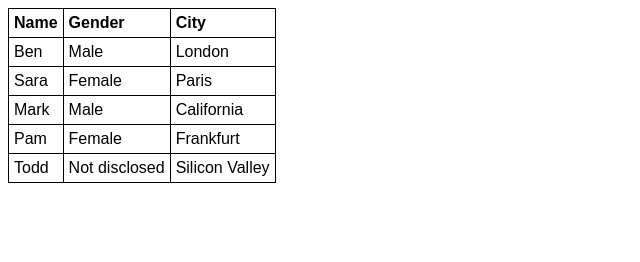
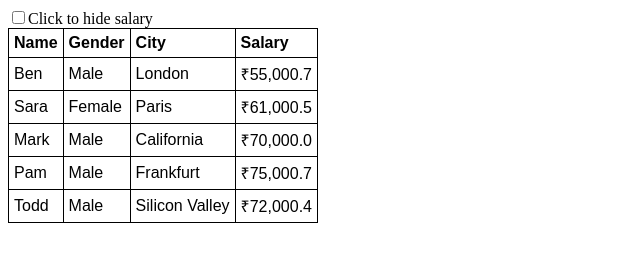
Before and after one commit to audurn/angularjs-tut, a plain HTML site: page index.html in a window 1280 px wide. Shown: the whole page, without its empty margins (0-640 px from the left). Drawn offline with nearby package versions, Linux system fonts and the light colour scheme.

Commit message:
using ng-hide & ng-show directives

```diff
--- a/index.html
+++ b/index.html
@@ -8,23 +8,29 @@
 	</head>
 	<body >
 		<div ng-controller = "myController">
-			<!-- creating a custom filter. Check gender in table -->
+			<!-- Using ng-hide & ng-show -->
+			<input type="checkbox" ng-model="hideSalary">Click to hide salary
 			<table>
 				<thead>
 					<tr>
 						<th>Name</th>
 						<th>Gender</th>
 						<th>City</th>
+						<th ng-hide="hideSalary">Salary</th>
+						<th ng-show="hideSalary">Salary</th>
 					</tr>
 				</thead>
 				<tbody>
-					<tr ng-repeat="employee in employees">
+					<tr ng-repeat="employee in employees | filter: searchText : exactMatch">
 						<td>{{ employee.name }}</td>
-						<td>{{ employee.gender | gender}}</td>
+						<td>{{ employee.gender }}</td>
 						<td>{{ employee.city }}</td>
+						<!-- &#8377; is code for INR -->
+						<td ng-hide="hideSalary">{{ employee.salary | currency: "&#8377;" :1}}</td>
+						<td ng-show="hideSalary">####</td>
 					</tr>
 				</tbody>
-			</table>
+</table>
 		</div>
 
 	</body>
--- a/scripts/script.js
+++ b/scripts/script.js
@@ -2,11 +2,11 @@ var myApp = angular
 				.module("myModule", [])
 				.controller('myController', function($scope){
 	var employees = [
-			{name: "Ben", gender: 1, city: "London" },
-			{name: "Sara", gender: 2, city: "Paris"},
-			{name: "Mark", gender: 1, city: "California" },
-			{name: "Pam", gender: 2, city: "Frankfurt" },
-			{name: "Todd", gender: 3, city: "Silicon Valley" }
+			{name: "Ben", gender: "Male", salary: 55000.72, city: "London" },
+			{name: "Sara", gender: "Female", salary: 61000.45, city: "Paris"},
+			{name: "Mark", gender: "Male", salary: 70000.00, city: "California" },
+			{name: "Pam", gender: "Male", salary: 75000.72, city: "Frankfurt" },
+			{name: "Todd", gender: "Male", salary: 72000.444, city: "Silicon Valley" }
 	];
 	$scope.employees = employees;
 });
```
